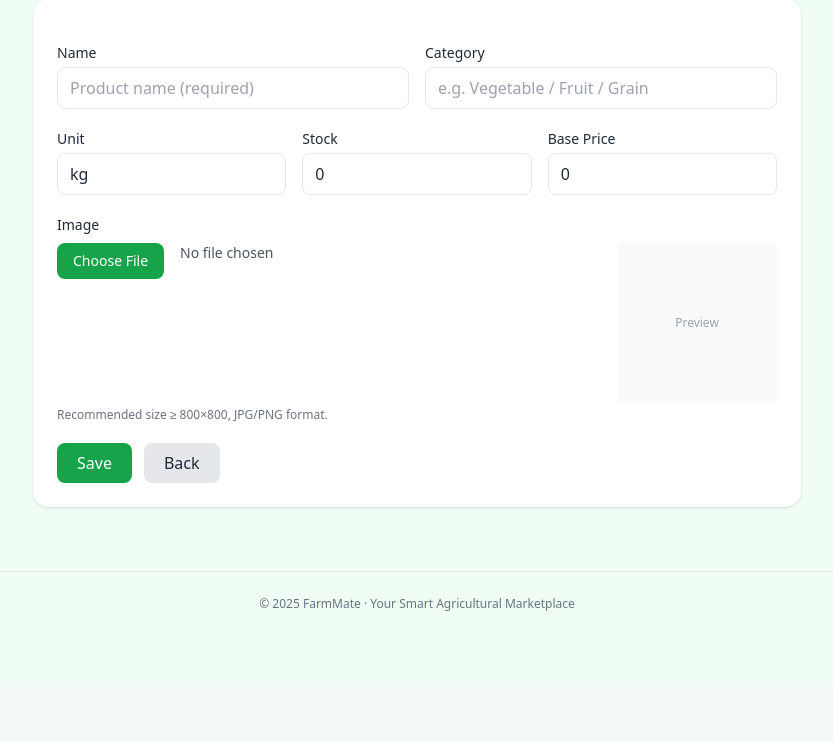
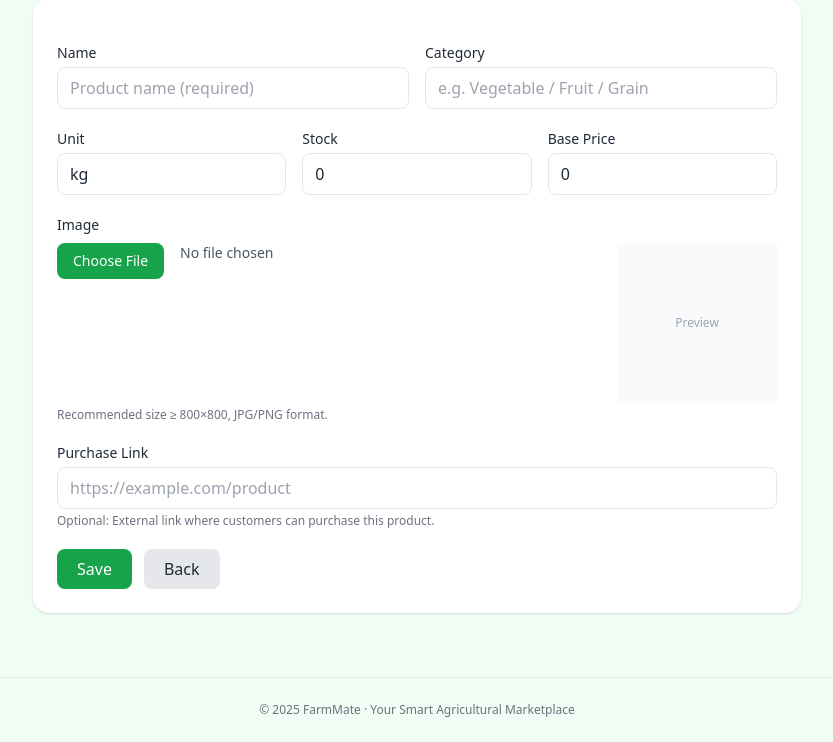
Before and after one commit to xiaobaionly/ELEC5620-Group-15, a Django app: template templates/seller/product_form.html in a window 1280 px wide. Shown: the part 117-859 px from the top of the page, without its empty margins (223-1056 px from the left). Before the commit the page ends 728 px from the top, so only its background shows below. Run offline with Django 5.2, Linux system fonts and the light colour scheme; the template is opened without the code that fills it: values that come from a table or form of the project are taken from there, others are empty; some libraries are stand-ins or nearby versions.

Commit message:
add a buy button

```diff
--- a/products/forms.py
+++ b/products/forms.py
@@ -6,7 +6,7 @@ from .models import Product, SupplierProfile
 class ProductForm(forms.ModelForm):
     class Meta:
         model = Product
-        fields = ['name', 'category', 'unit', 'stock', 'base_price', 'image']
+        fields = ['name', 'category', 'unit', 'stock', 'base_price', 'image', 'purchase_link']
 
     def __init__(self, *args, **kwargs):
         super().__init__(*args, **kwargs)
@@ -16,6 +16,7 @@ class ProductForm(forms.ModelForm):
             'unit': 'kg / box / bag',
             'stock': 'Stock quantity',
             'base_price': 'Base price (excluding shipping)',
+            'purchase_link': 'https://example.com/product',
         }
         for name, field in self.fields.items():
             if hasattr(field.widget, 'attrs'):
--- a/products/models.py
+++ b/products/models.py
@@ -43,6 +43,7 @@ class Product(models.Model):
     created_at = models.DateTimeField(auto_now_add=True)
     image = models.ImageField(upload_to="products/", blank=True, null=True)
     is_active = models.BooleanField(default=True, verbose_name="Active (listed)")
+    purchase_link = models.URLField(blank=True, null=True, verbose_name="Purchase Link")
 
     class Meta:
         verbose_name = "Product"
--- a/templates/seller/product_form.html
+++ b/templates/seller/product_form.html
@@ -81,6 +81,14 @@
         <p class="text-xs text-gray-500 mt-1">Recommended size ≥ 800×800, JPG/PNG format.</p>
       </div>
 
+      <!-- Purchase Link -->
+      <div>
+        <label class="block text-sm mb-1">Purchase Link</label>
+        {{ form.purchase_link }}
+        {% if form.purchase_link.errors %}<p class="text-red-600 text-sm mt-1">{{ form.purchase_link.errors.0 }}</p>{% endif %}
+        <p class="text-xs text-gray-500 mt-1">Optional: External link where customers can purchase this product.</p>
+      </div>
+
       <div class="flex gap-3">
         <button class="px-5 py-2 bg-green-600 text-white rounded-lg hover:bg-green-700" type="submit">Save</button>
         <a href="/seller/" class="px-5 py-2 bg-gray-200 rounded-lg">Back</a>
```
Also changed, not shown: templates/buyer/product_detail.html (+7 -0 lines), db.sqlite3, media/products/截屏2025-10-30_下午5_4DsDa1p.41.40.png (added), media/products/截屏2025-10-30_下午7.44.21.png (added), products/migrations/0007_product_purchase_link.py (added).
